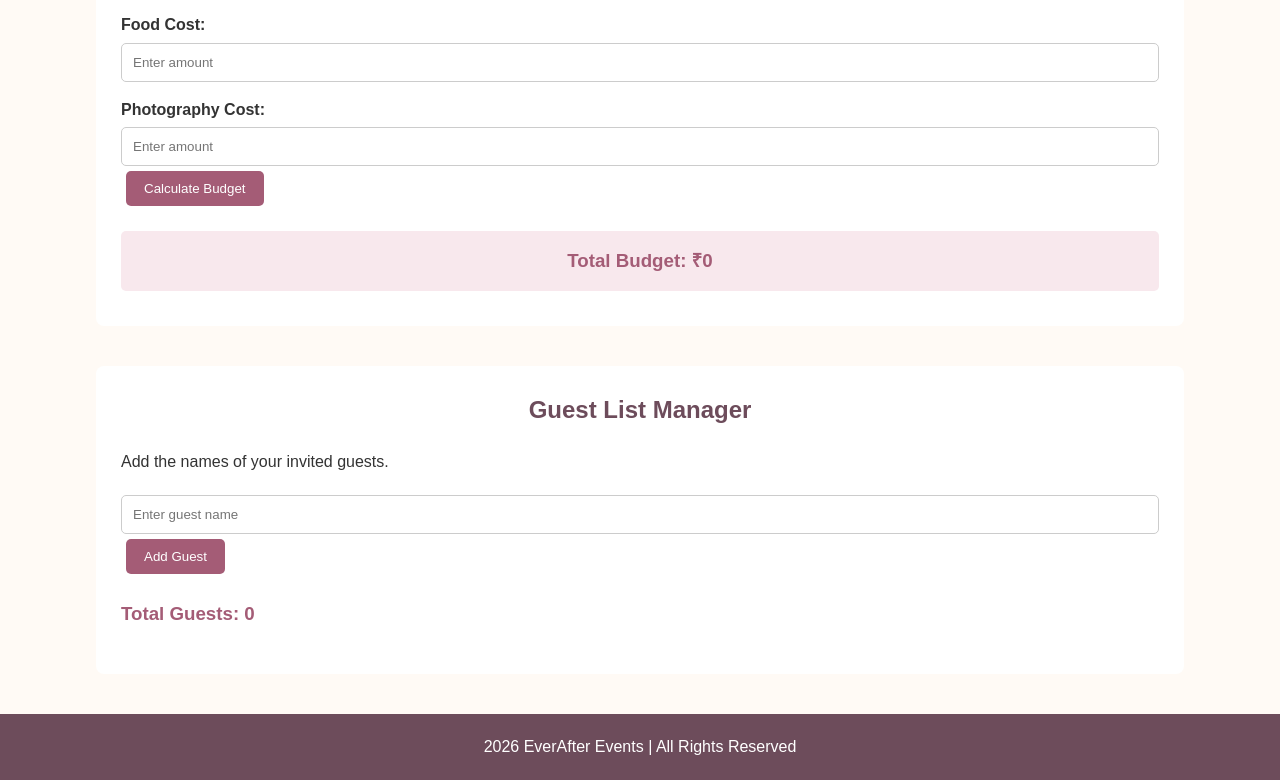
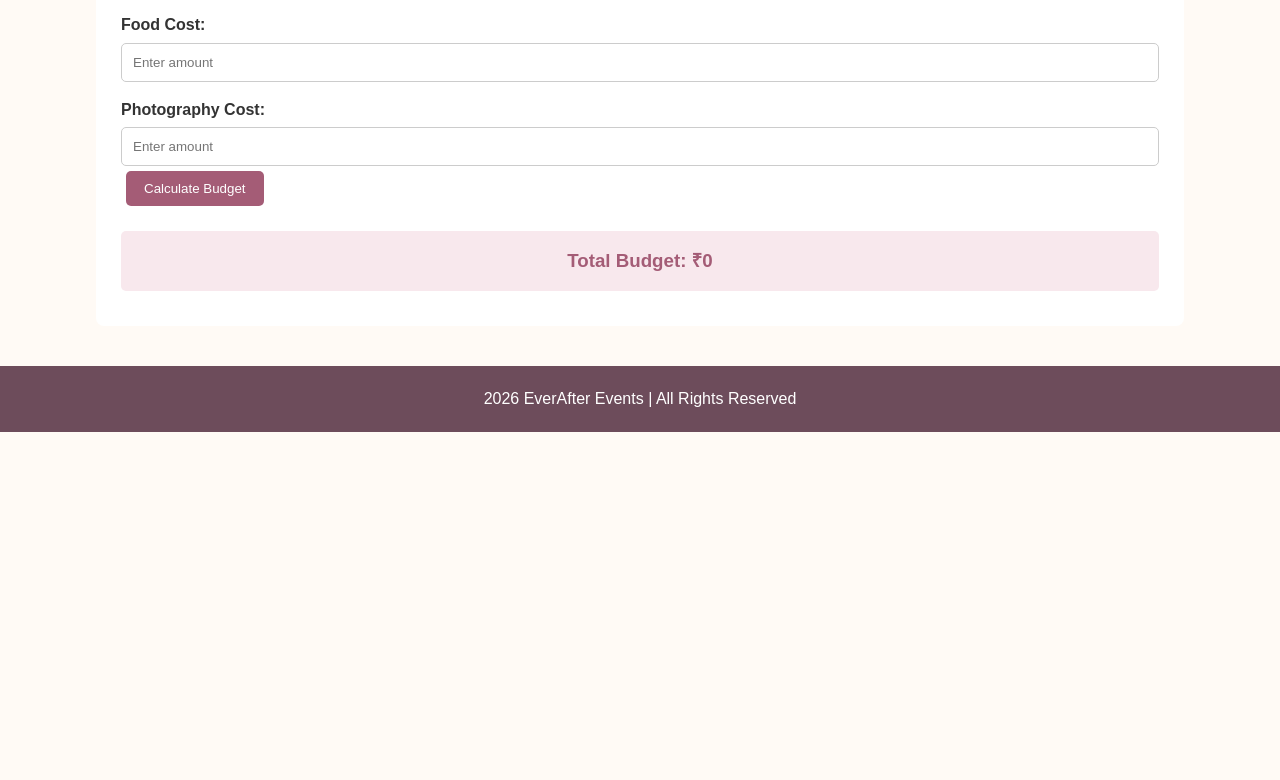
Before and after one commit to devkartikk/EverAfter, a plain HTML site: page planner.html in a window 1280 px wide. Shown: the part 507-1287 px from the top of the page. After the commit the page ends 939 px from the top, so only its background shows below. Drawn offline with Linux system fonts and the light colour scheme.

Commit message:
Update planner.html

```diff
--- a/planner.html
+++ b/planner.html
@@ -42,19 +42,6 @@
     <h3 id="total">Total Budget: ₹0</h3>
 </section>
 
-<section class="container">
-    <h2>Guest List Manager</h2>
-    <p>Add the names of your invited guests.</p>
-
-    <input type="text" id="guestName" placeholder="Enter guest name">
-
-    <button onclick="addGuest()">Add Guest</button>
-
-    <h3>Total Guests: <span id="guestCount">0</span></h3>
-
-    <ul id="guestList"></ul>
-</section>
-
 <footer>
     <p> 2026 EverAfter Events | All Rights Reserved</p>
 </footer>
```
